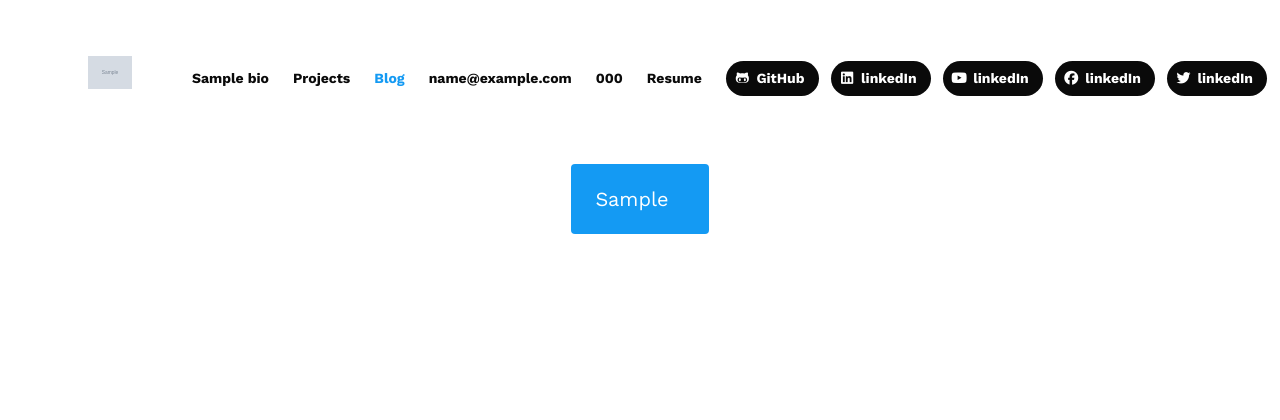
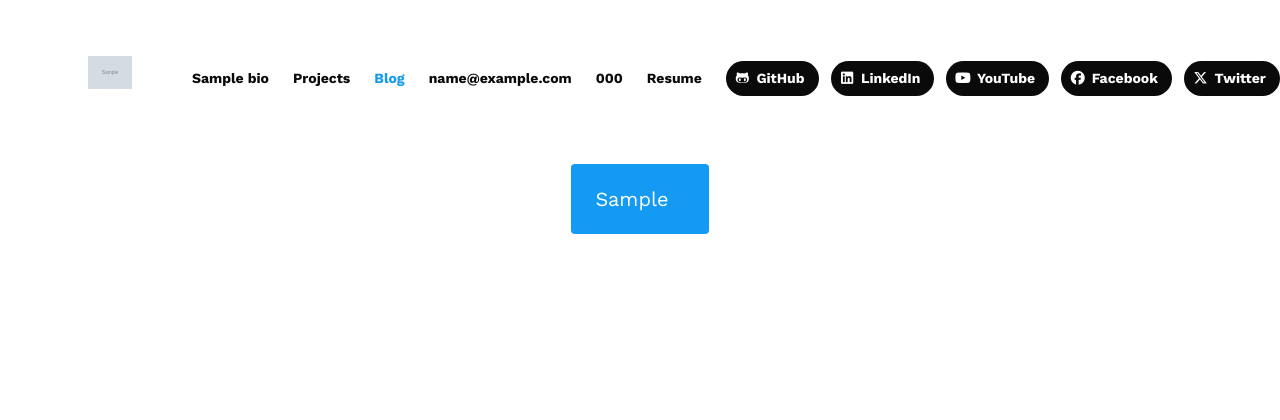
Before and after one commit to graham-walker/personal-website-django, a Django app: page /blog/ in a window 1280 px wide. Shown: the top 420 px of the page. Run offline with Django 3.2, Linux system fonts and the light colour scheme; tables that the repository leaves empty hold one stand-in row (values such as "Sample post"); grey boxes marked "Sample" are stand-in pictures; parts of the project's set-up code (start-up, migrations or seed data) failed here and were passed over; some libraries are stand-ins or nearby versions.

Commit message:
Fix social icon labels

```diff
--- a/personal/templates/personal/includes/navbar.html
+++ b/personal/templates/personal/includes/navbar.html
@@ -68,37 +68,37 @@
                                 <span class="icon">
                                     <i class="fab fa-linkedin"></i>
                                 </span>
-                                <span>linkedIn</span>
+                                <span>LinkedIn</span>
                             </a>
                         </p>
                         {% endif %}
                         {% if bio.youtube_url %}
                         <p class="control">
-                            <a class="button is-primary" href="{{ bio.youtube_url }}" target="_blank">
+                            <a class="button" href="{{ bio.youtube_url }}" target="_blank">
                                 <span class="icon">
                                     <i class="fab fa-youtube"></i>
                                 </span>
-                                <span>linkedIn</span>
+                                <span>YouTube</span>
                             </a>
                         </p>
                         {% endif %}
                         {% if bio.facebook_url %}
                         <p class="control">
-                            <a class="button is-primary" href="{{ bio.facebook_url }}" target="_blank">
+                            <a class="button" href="{{ bio.facebook_url }}" target="_blank">
                                 <span class="icon">
                                     <i class="fab fa-facebook"></i>
                                 </span>
-                                <span>linkedIn</span>
+                                <span>Facebook</span>
                             </a>
                         </p>
                         {% endif %}
                         {% if bio.twitter_url %}
                         <p class="control">
-                            <a class="button is-primary" href="{{ bio.twitter_url }}" target="_blank">
+                            <a class="button" href="{{ bio.twitter_url }}" target="_blank">
                                 <span class="icon">
-                                    <i class="fab fa-twitter"></i>
+                                    <i class="fab fa-x-twitter"></i>
                                 </span>
-                                <span>linkedIn</span>
+                                <span>Twitter</span>
                             </a>
                         </p>
                         {% endif %}
```
